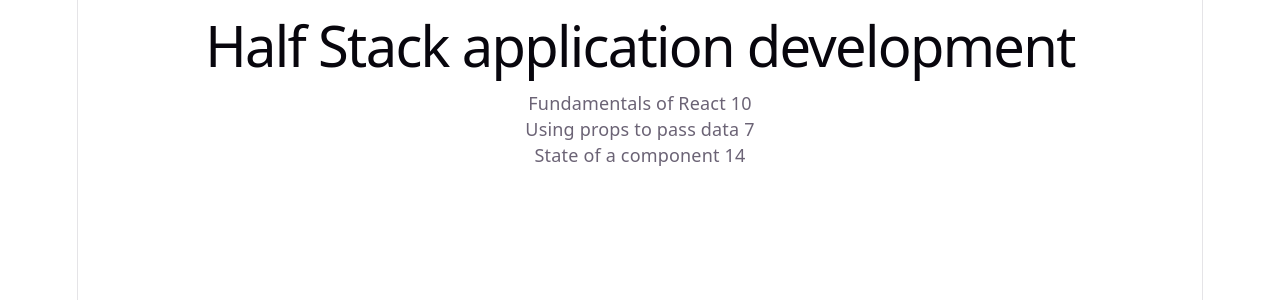
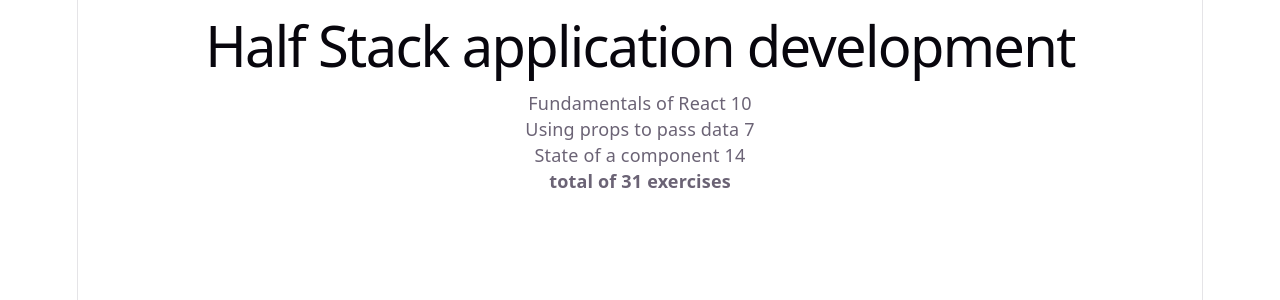
Before and after one commit to Hamser1001/fullstackopen, a React (Vite) app in the folder part2/courseinfo/: page / in a window 1280 px wide. Shown: the top 300 px of the page. Built offline with nearby package versions, Linux system fonts and the light colour scheme.

Commit message:
update: complete exercise 2.2 - Course information step 7

```diff
--- a/part2/courseinfo/src/App.jsx
+++ b/part2/courseinfo/src/App.jsx
@@ -27,8 +27,19 @@ const Course = ({ course }) => {
     <div>
       <Header course={course} />
       <Content course={course} />
+      <Total course={course} />
     </div>
   );
+};
+
+const Total = ({ course }) => {
+  const total =
+    course.parts[0].exercises +
+    course.parts[1].exercises +
+    course.parts[2].exercises;
+  console.log("total", total);
+
+  return <p style={{ fontWeight: "bold" }}>total of {total} exercises</p>;
 };
 
 const App = () => {
```
